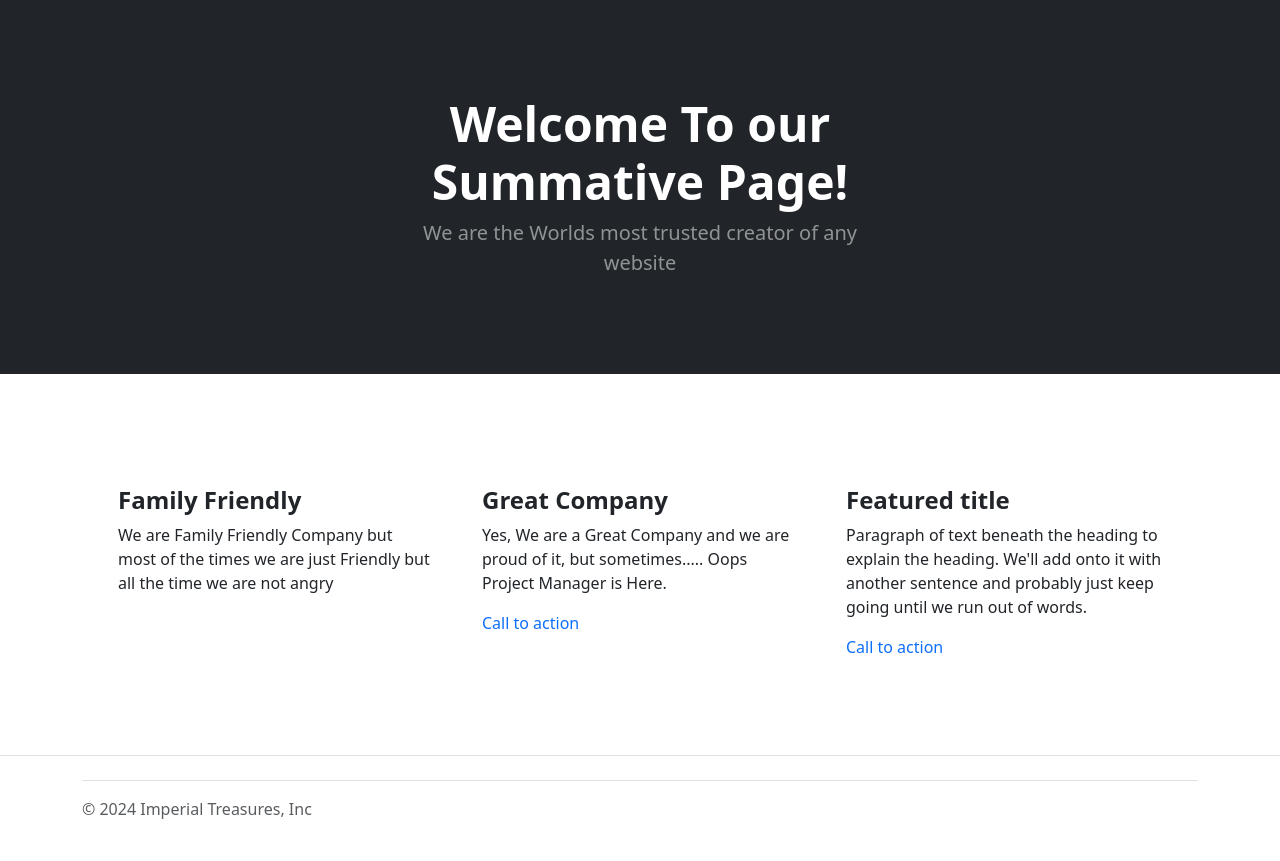
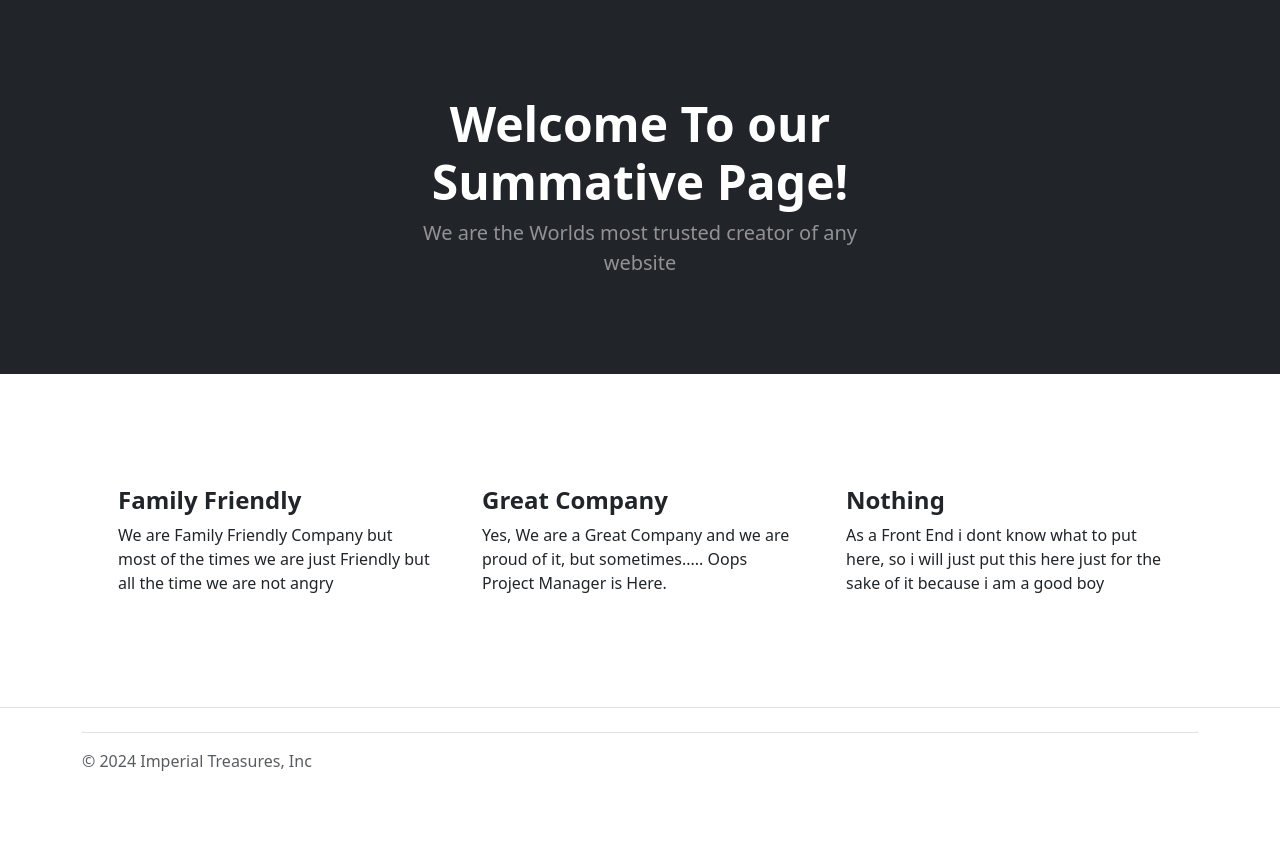
Before and after one commit to FEU-TECH-Code-Igniter/WST-ImperialTreasures-Summative, a CodeIgniter 4 app: the page made by app/Views/welcome_message.php in a window 1280 px wide. Shown: the part 81-942 px from the top of the page. After the commit the page ends 852 px from the top, so only its background shows below. Run offline with PHP 8.4 and a stand-in for CodeIgniter, Linux system fonts and the light colour scheme; the template is opened without the code that fills it, so the values that code supplies are empty; some libraries are stand-ins or nearby versions.

Commit message:
refactor: clean up welcome message view by removing unused sections and updating content

```diff
--- a/app/Views/welcome_message.php
+++ b/app/Views/welcome_message.php
@@ -7,8 +7,6 @@ use CodeIgniter\Database\BaseUtils;
 <title>Imperial Treasures</title>
 <?= $this->endSection('title') ?>
 <?= $this->section('content') ?>
-
-        <!-- Header-->
         <header class="bg-dark py-5">
             <div class="container px-5">
                 <div class="row gx-5 justify-content-center">
@@ -21,7 +19,6 @@ use CodeIgniter\Database\BaseUtils;
                 </div>
             </div>
         </header>
-        <!-- Features section-->
         <section class="py-5 border-bottom" id="features">
             <div class="container px-5 my-5">
                 <div class="row gx-5">
@@ -34,19 +31,11 @@ use CodeIgniter\Database\BaseUtils;
                         <div class="feature bg-primary bg-gradient text-white rounded-3 mb-3"><i class="bi bi-building"></i></div>
                         <h2 class="h4 fw-bolder">Great Company</h2>
                         <p>Yes, We are a Great Company and we are proud of it, but sometimes..... Oops Project Manager is Here.</p>
-                        <a class="text-decoration-none" href="#!">
-                            Call to action
-                            <i class="bi bi-arrow-right"></i>
-                        </a>
                     </div>
                     <div class="col-lg-4">
                         <div class="feature bg-primary bg-gradient text-white rounded-3 mb-3"><i class="bi bi-toggles2"></i></div>
-                        <h2 class="h4 fw-bolder">Featured title</h2>
-                        <p>Paragraph of text beneath the heading to explain the heading. We'll add onto it with another sentence and probably just keep going until we run out of words.</p>
-                        <a class="text-decoration-none" href="#!">
-                            Call to action
-                            <i class="bi bi-arrow-right"></i>
-                        </a>
+                        <h2 class="h4 fw-bolder">Nothing</h2>
+                        <p>As a Front End i dont know what to put here, so i will just put this here just for the sake of it because i am a good boy</p>
                     </div>
                 </div>
             </div>
```
Also changed, not shown: 1 other file.
